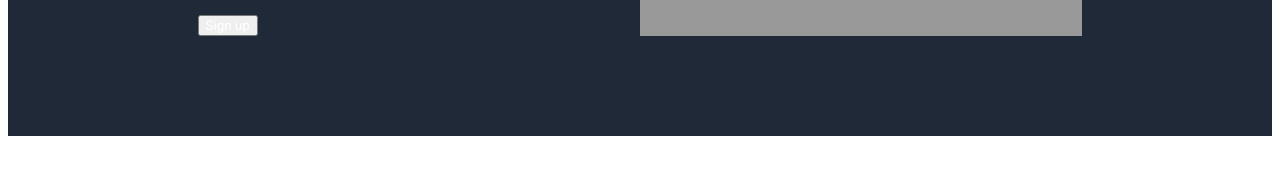
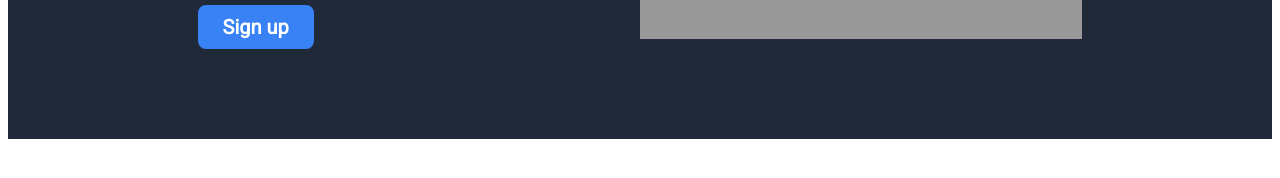
Before and after one commit to SGD14/odin-landing-page, a plain HTML site: page index.html in a window 1280 px wide. Shown: the part 354-532 px from the top of the page. Drawn offline with Linux system fonts and the light colour scheme.

Commit message:
Improve hero section

```diff
--- a/index.html
+++ b/index.html
@@ -22,7 +22,7 @@
             <div>
                 <p class="hero-main-text">This website is awesome</p>
                 <p class="hero-secondary-text">This website has some subtext that goes here under the main title. It's a smaller font and the color is lower contrast</p>
-                <button id="hero-button">Sign up</button>
+                <span id="hero-button">Sign up</span>
             </div>
             <div class="hero-image">
                 <p>This is a placeholder for an image</p>
--- a/style.css
+++ b/style.css
@@ -61,3 +61,14 @@
     justify-content: center;
     align-items: center;
 }
+
+#hero-button {
+    background-color: #3882F6;
+    padding-left: 25px;
+    padding-right: 25px;
+    padding-top: 10px;
+    padding-bottom: 10px;
+    border-radius: 8px;
+    font-size: 20px;
+    font-weight: bold;
+}
```
